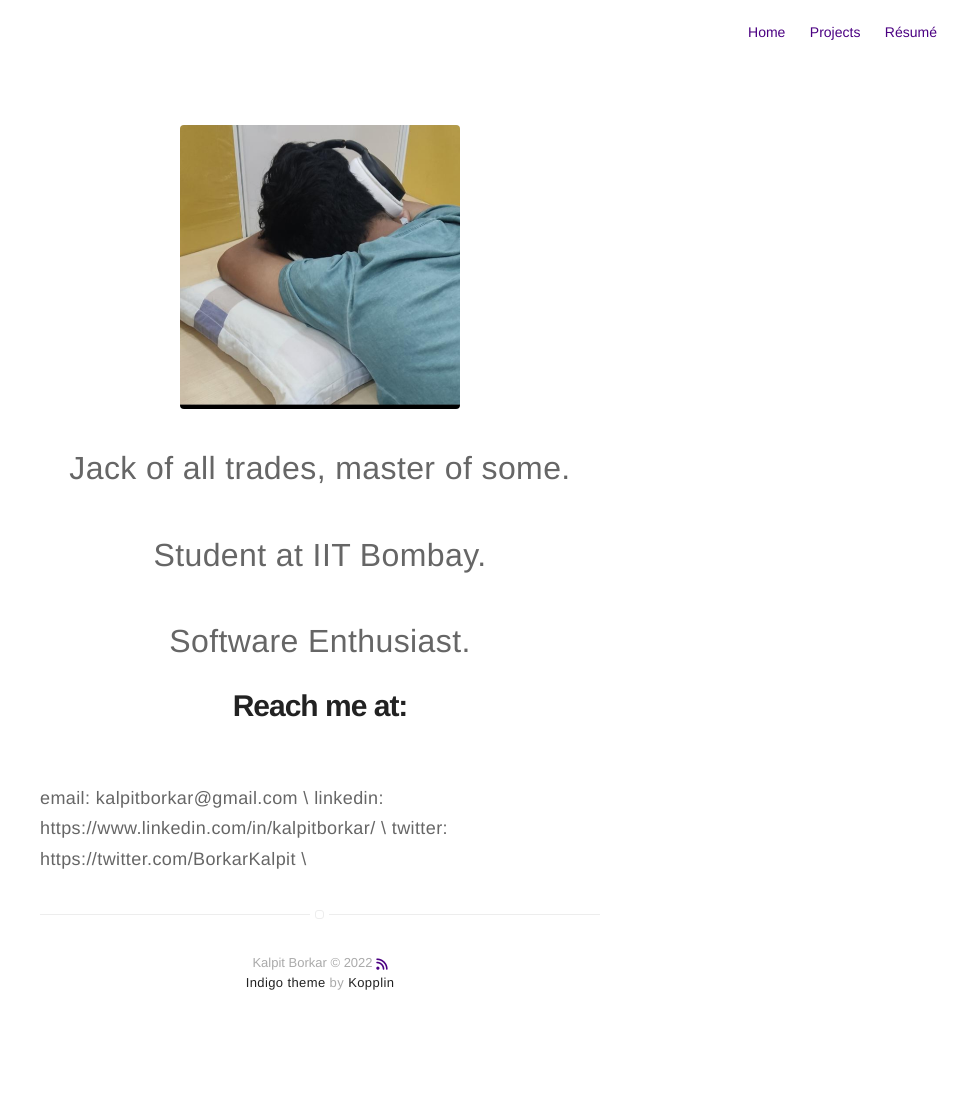
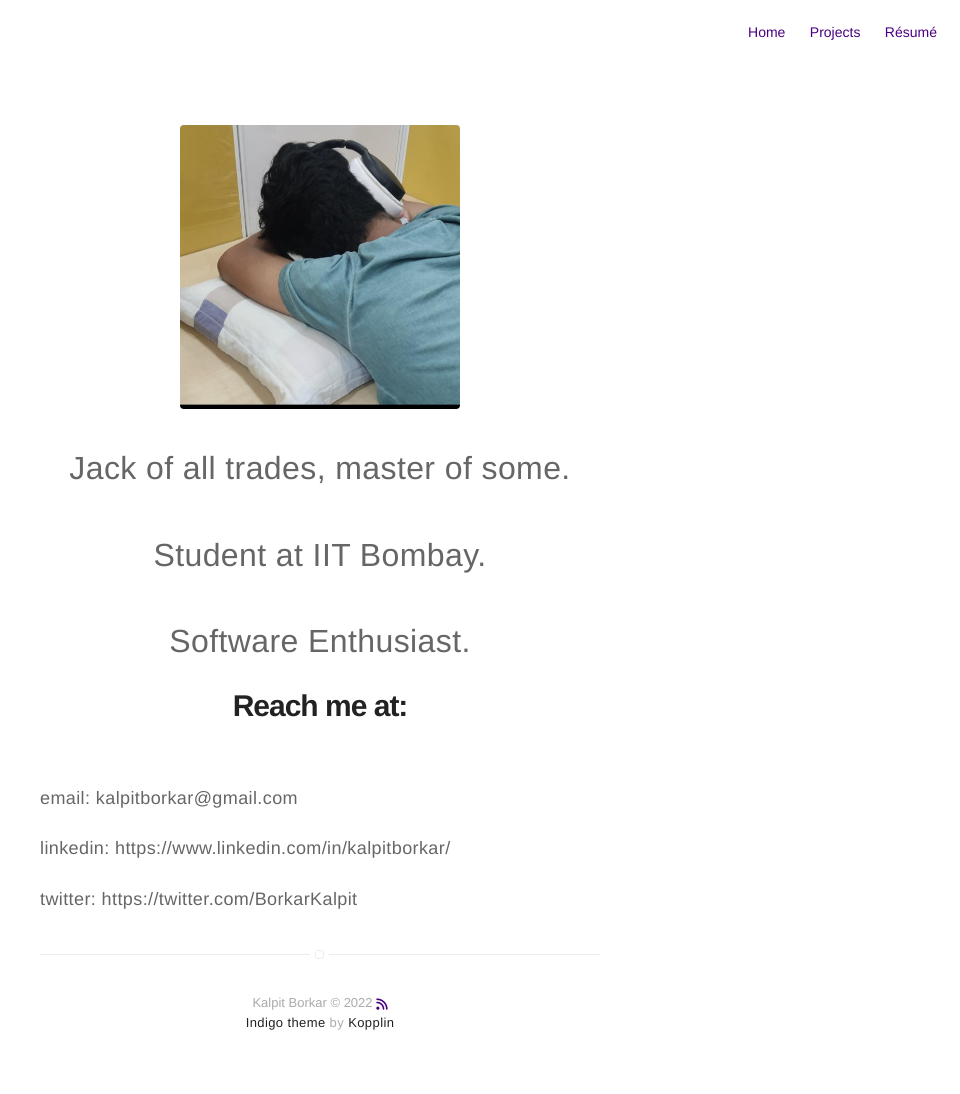
Before and after one commit to kalpitborkar/kalpitborkar.github.io, a Jekyll site: the page built from about.md, in a window 1280 px wide. Shown: the whole page, without its empty margins (320-1280 px from the left). Built offline with Jekyll 4.4.1, drawn with Linux system fonts in a browser that asks for light colours; nearby versions of some CDN libraries; before the commit the page ends 1054 px from its top, so only the background shows below that; part of the change alters nothing that is shown.

Commit message:
update reach me

```diff
--- a/about.md
+++ b/about.md
@@ -12,10 +12,8 @@ layout: page
 
 
 # Reach me at:
-<p>
 <font size = "4">
-email: kalpitborkar@gmail.com \
-linkedin: https://www.linkedin.com/in/kalpitborkar/ \
-twitter: https://twitter.com/BorkarKalpit \
+<p> email: kalpitborkar@gmail.com </p>
+<p> linkedin: https://www.linkedin.com/in/kalpitborkar/ </p>
+<p> twitter: https://twitter.com/BorkarKalpit </p>
 </font>
-</p>
```
